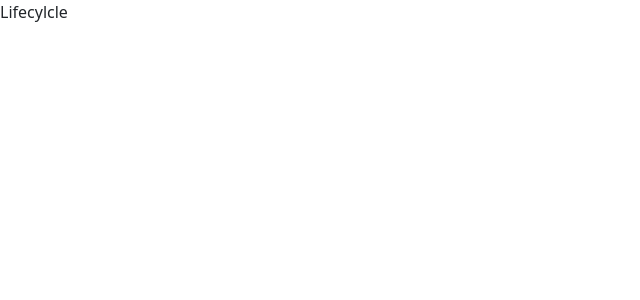
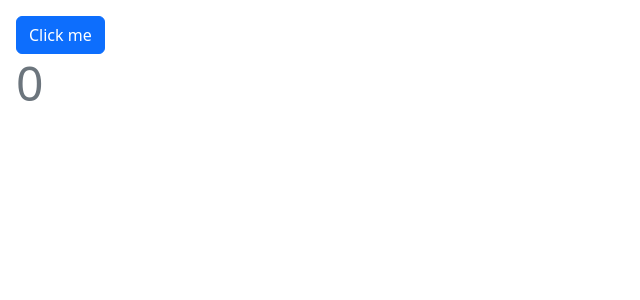
Before and after one commit to louisclarencepeter/Live-Coding, a React (Vite) app: page / in a window 1280 px wide. Shown: the top 300 px of the page, without its empty margins (0-640 px from the left). Built offline with nearby package versions, Linux system fonts and the light colour scheme.

Commit message:
components

```diff
--- a/src/components/Lifecylcle.jsx
+++ b/src/components/Lifecylcle.jsx
@@ -1,7 +1,23 @@
 import React from "react";
+import { useEffect } from "react";
+import { useState } from "react";
 
 const Lifecylcle = () => {
-  return <div>Lifecylcle</div>;
+  const [count, setCount] = useState(0);
+
+  useEffect(() => {
+    console.log("componentDidMount");
+  }, []);
+
+  return (
+    <div className="m-3">
+      <div >
+        <button className="btn btn-primary" onClick={() => setCount(count + 1)}>Click me</button>
+      </div>
+
+      <div className="text-secondary display-5">{count}</div>
+    </div>
+  );
 };
 
 export default Lifecylcle;
```
